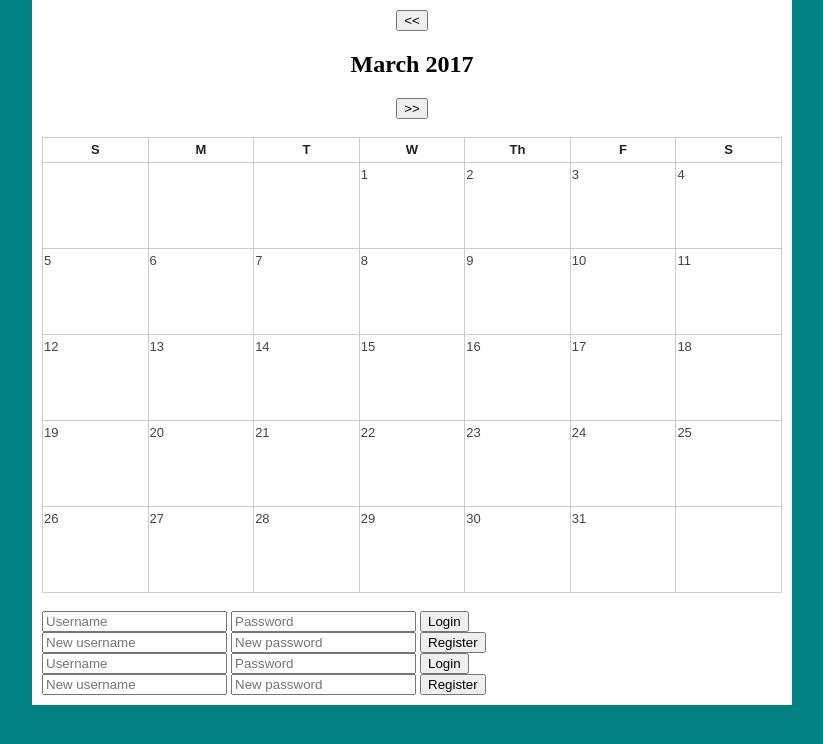
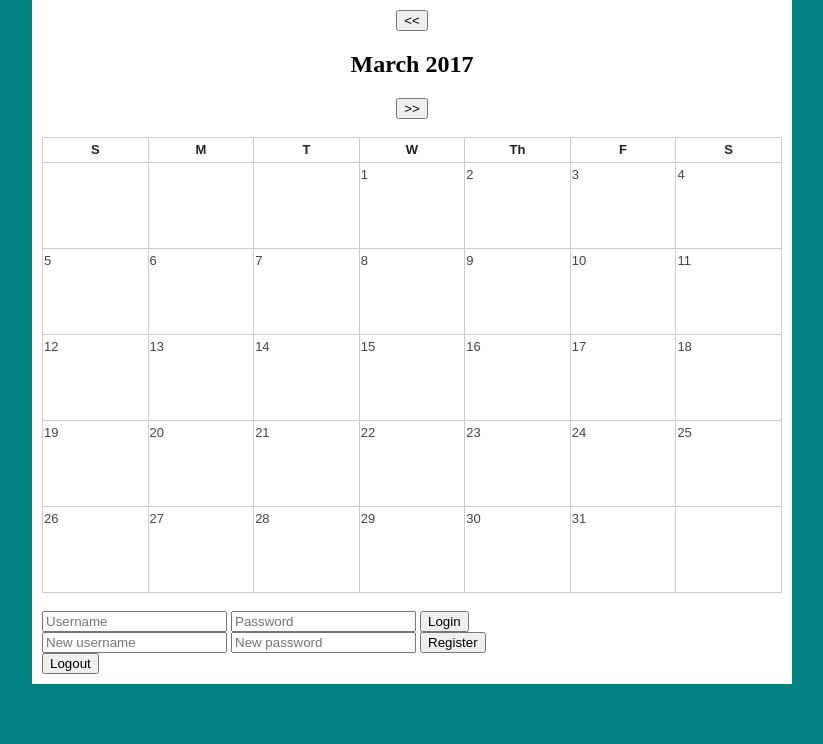
Before and after one commit to austinmprince/Javascript-Calendar, a PHP site: page /Calendar.html in a window 1280 px wide. Shown: the top 744 px of the page, without its empty margins (228-1051 px from the left). Run offline with PHP 8.4, Linux system fonts and the light colour scheme; some libraries are stand-ins or nearby versions.

Commit message:
Fixed merge issues and now is working as expected

```diff
--- a/Calendar.html
+++ b/Calendar.html
@@ -10,10 +10,6 @@
 
 </head>
 <body><div id="main">
-
-
-
-
 <div id="calendarview">
 	<div class="headercontent">
   <header>
@@ -50,11 +46,12 @@
 	<input type="password" name="newpass" placeholder="New password " id="newpass" />
 	<button id="registernew">Register</button>
 </div>
+<button id="logout_btn">Logout</button>
 	<!-- <script type="text/javascript" src="loginAjax.js">
 	</script> -->
 
 
-		<div id="loginuser">
+		<!-- <div id="loginuser">
 			<input type="text" name="username" placeholder="Username" id="username" autocomplete="off"/>
 			<input type="password" name="password" placeholder="Password" id="password" autocomplete="off"/>
 			<button id="login_btn">Login</button></br>
@@ -63,10 +60,8 @@
 			<input type="text" name="newuser" placeholder="New username" id="newuser" />
 			<input type="password" name="newpass" placeholder="New password " id="newpass" />
 			<button id="registernew">Register</button>
-		</div>
-		<!-- <script type="text/javascript" src="loginAjax.js">
+		</div> -->
 
-		</script> -->
 		<script type="text/javascript" src="events.js"></script>
 		<script type="text/javascript" src="loginAjax.js"></script>
 
--- a/getevents.php
+++ b/getevents.php
@@ -45,7 +45,7 @@ else {
 }
 
 
-}
+
 $stmt->close();
 
 
```
